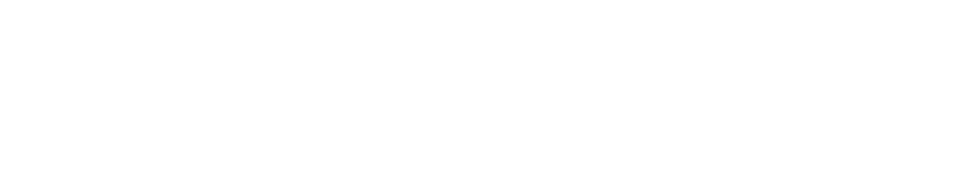
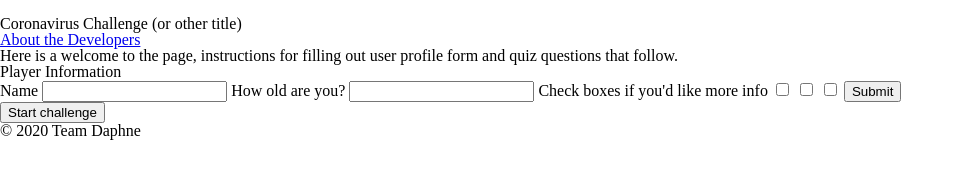
Before and after one commit to Team-Daphne/Corona-Challenge, a plain HTML site: page index.html in a window 1280 px wide. Shown: the whole page, without its empty margins (0-964 px from the left). Drawn offline with Linux system fonts and the light colour scheme.

Commit message:
Initial html scaffolding, linked css and js

```diff
--- a/index.html
+++ b/index.html
@@ -3,9 +3,62 @@
 <head>
     <meta charset="UTF-8">
     <meta name="viewport" content="width=device-width, initial-scale=1.0">
-    <title>Document</title>
+    <title>Coronavirus Challenge</title>
+    <link href="css/reset.css" type="text/css" rel="stylesheet">
+    <link href="css/style.css" type="text/css" rel="stylesheet">
 </head>
+
 <body>
+    <header>
+        <img id="logo">
+        <h1>Coronavirus Challenge (or other title)</h1>
+        <nav>
+            <a href="about.html">About the Developers</a>
+        </nav>
+    </header>
+
+    <main>
+        <section id="welcome">
+            <p>Here is a welcome to the page, instructions for filling out user profile form and quiz questions that follow.</p>
+        </section>
+
+        <section id="user-form">
+
+            <form id="user-input">
+                <fieldset>
+                    <legend>Player Information</legend>
+
+                        <label for="name">Name</label>
+                        <input type="text" name="name">
+
+                        <label for="age">How old are you?</label>
+                        <input type="number" name="age">
+                        <!-- might change to dob input -->
+
+                        <label for="interest">Check boxes if you'd like more info</label>
+                        <input type="checkbox" name="interest" value="Protests">
+                        <input type="checkbox" name="interest" value="Travel">
+                        <input type="checkbox" name="interest" value="Dining out">
+
+                     <button id="submit-user">Submit</button>
+                </fieldset>
+            </form>
+        </section>
+
+        <!-- <div> STRETCH GOAL
+            <button>Reset game</button>
+            <button>Reset profile</button>
+        </div> -->
+
+        <section>
+            <button id="start-game">Start challenge</button>
+        </section>
+
+    </main>
+
+    <footer> &copy; 2020 Team Daphne </footer>
+
+    <script src="js/app.js"></script>
 
 </body>
 </html>
```
Also changed, not shown: about.html (added), js/app.js (added), results.html (added), scenarios.html (added).
